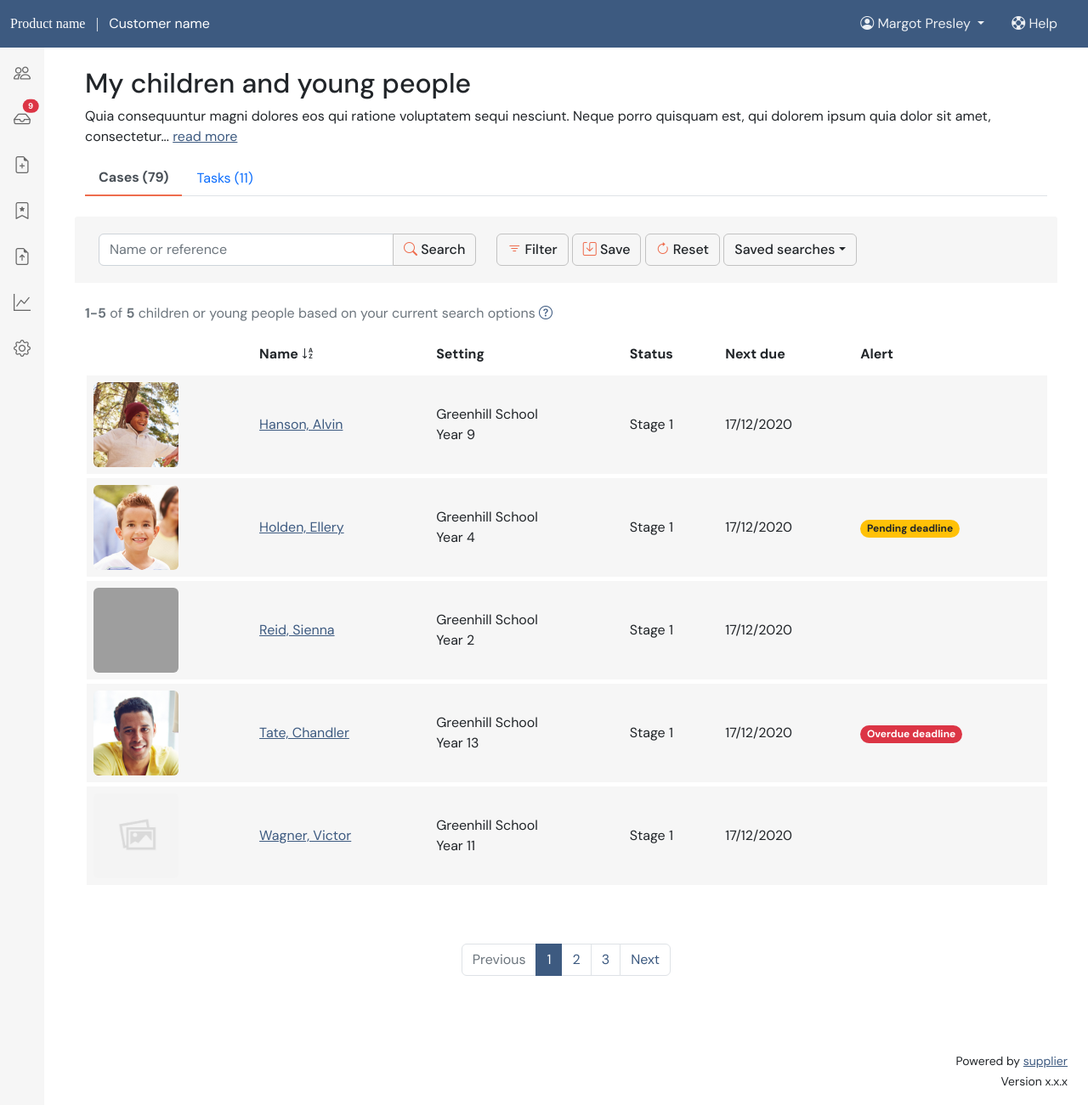
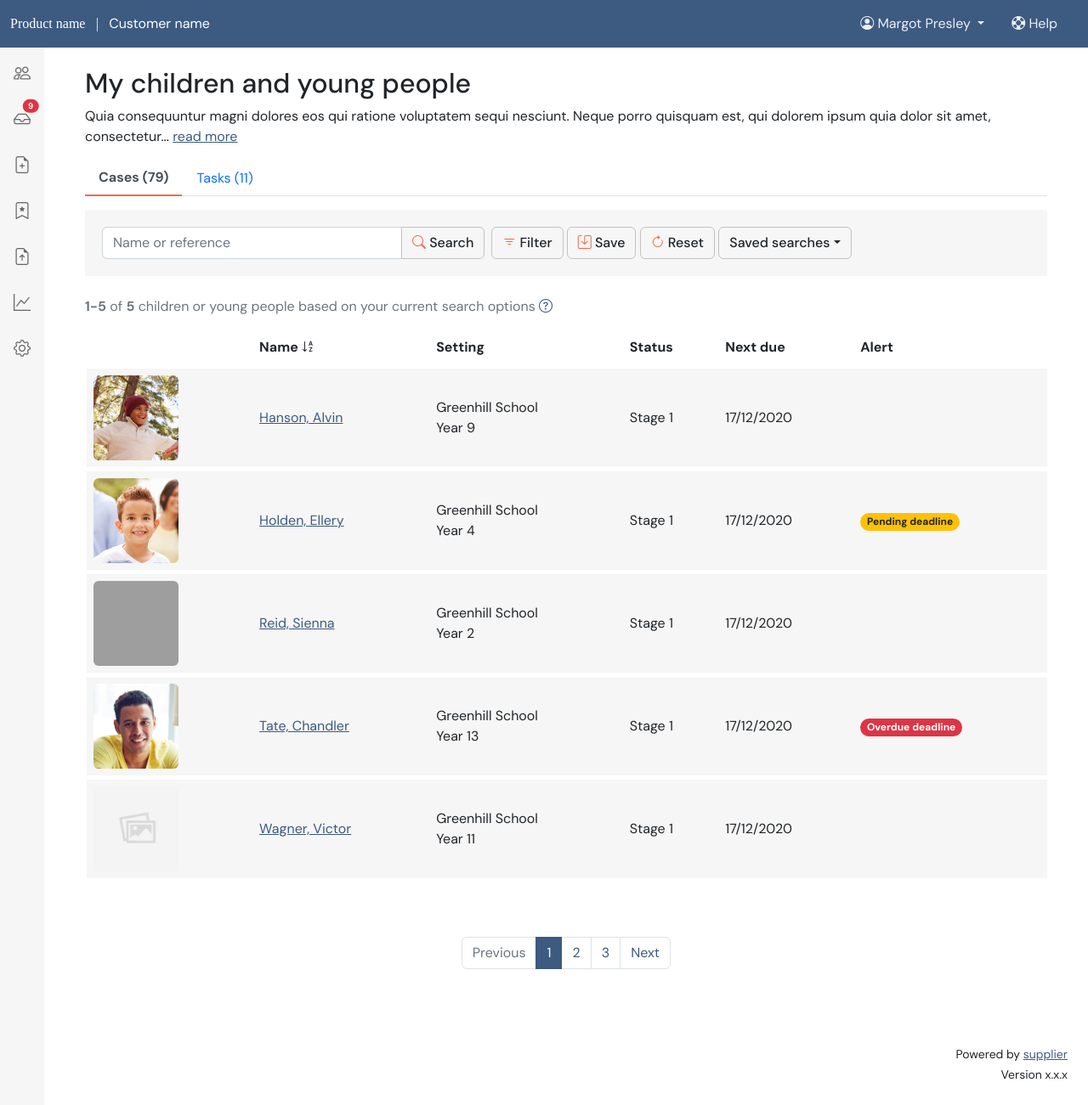
Before and after one commit to jimmyrule/cms, a Jekyll site: the page built from work-tray/index.html, in a window 1280 px wide and 1301 px high. Shown: the whole window at 85% size. Built offline with Jekyll 4.4.1, drawn with Linux system fonts in a browser that asks for light colours; some web fonts are replaced; grey boxes are pictures that could not be loaded.

Commit message:
Fixed layout issues with search filters

```diff
--- a/css/main.css
+++ b/css/main.css
@@ -290,7 +290,7 @@
   background-color: var(--primary);
   position: fixed;
   width: 100%;
-  z-index: 3;
+  z-index: 10000;
 }
 
 .navbar a {
--- a/work-tray/index.html
+++ b/work-tray/index.html
@@ -18,19 +18,19 @@
       </li>
     </ul>
     <!-- Search cases -->
-    <div class="row mt-4 p-3 search-bar">
-      <div class="col-md-5 py-1">
+    <div class="row gx-0 mt-3 p-3 search-bar">
+      <div class="col-md-5 p-1">
         <div class="input-group">
           <input type="text" class="form-control" placeholder="Name or reference" aria-label="Search by name or reference" aria-describedby="button-addon2">
           <button class="btn btn-secondary" type="button" id="button-addon2"><i class="bi bi-search"></i> Search</button>
         </div>
       </div>
-      <div class="col-md-7 py-1">
+      <div class="col-md-7 p-1">
         <a class="btn btn-secondary" href="#" data-bs-toggle="collapse" data-bs-target="#search-filters"><i class="bi bi-filter"></i> Filter</a>
-        <a class="btn btn-secondary" href="#" data-bs-toggle="modal" data-bs-target="#saveSearchModal"><i class="bi bi-save"></i> Save</a>
-        <a class="btn btn-secondary" href="#"><i class="bi bi-arrow-clockwise"></i> Reset</a>
+        <a class="btn btn-secondary hidden-mobile" href="#" data-bs-toggle="modal" data-bs-target="#saveSearchModal"><i class="bi bi-save"></i> Save</a>
+        <a class="btn btn-secondary hidden-mobile" href="#"><i class="bi bi-arrow-clockwise"></i> Reset</a>
         <div class="input-group d-inline">
-          <button class="btn btn-secondary dropdown-toggle" type="button" data-bs-toggle="dropdown" aria-expanded="false">Saved searches</button>
+          <button class="btn btn-secondary dropdown-toggle hidden-mobile" type="button" data-bs-toggle="dropdown" aria-expanded="false">Saved searches</button>
           <ul class="dropdown-menu">
             <li><a class="dropdown-item" href="#">New requests</a></li>
             <li><a class="dropdown-item" href="#">My assessments</a></li>
```
Also changed, not shown: 2 other files.
